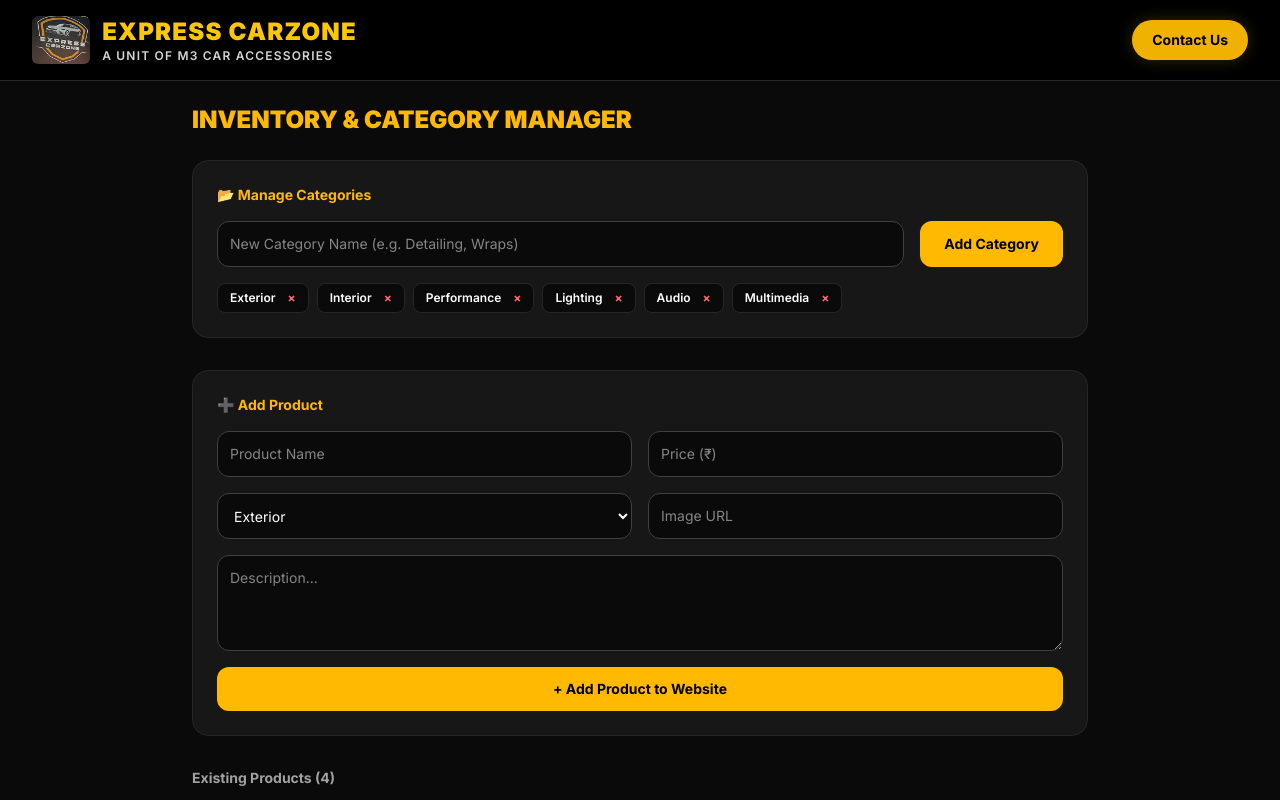
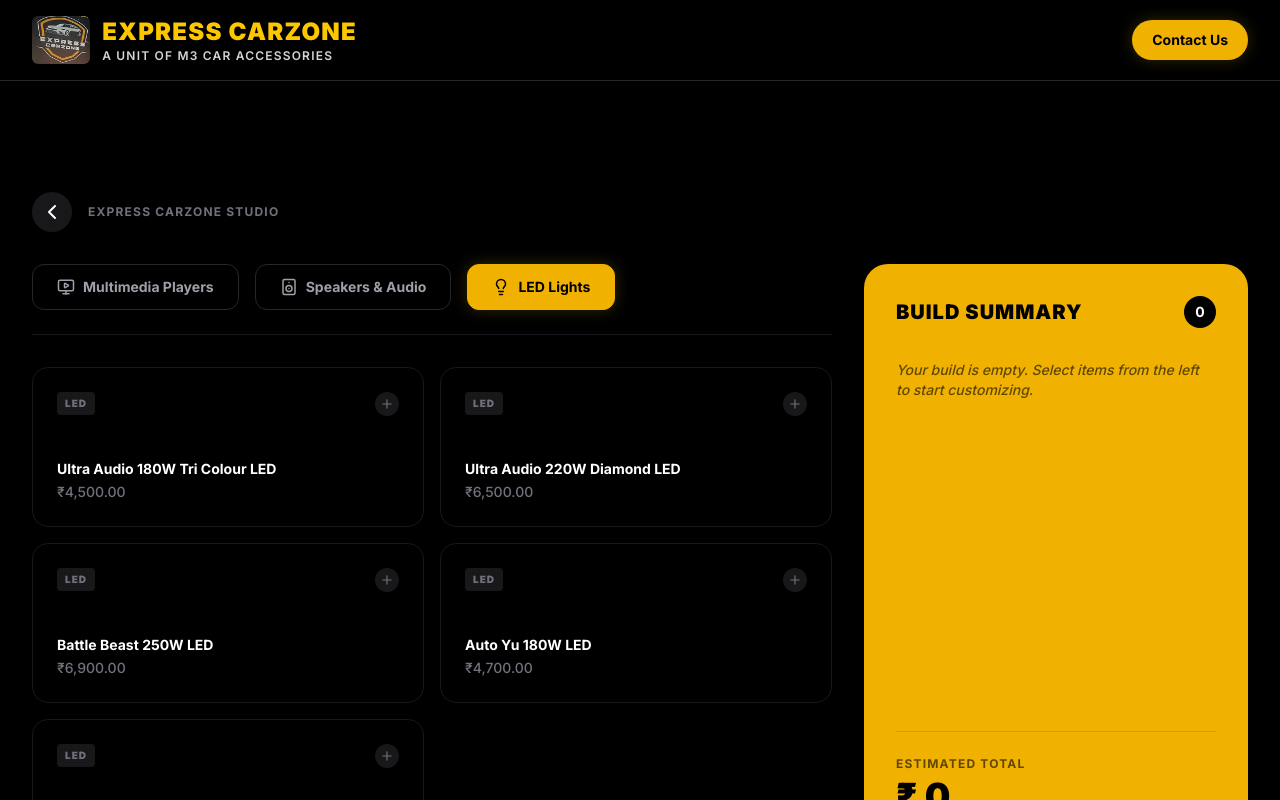
Before and after one commit to arraghul2008-droid/express-carzone, a Next.js app: page /estimator in a window 1280 px wide. Shown: the top 800 px of the page. Built offline with nearby package versions, Linux system fonts and the light colour scheme.

Commit message:
Restore original Virtual Estimator UI

```diff
--- a/src/app/estimator/page.tsx
+++ b/src/app/estimator/page.tsx
@@ -1,164 +1,253 @@
 "use client";
 
-import { useState, useEffect } from "react";
+import { useState, useMemo } from "react";
+import { motion, AnimatePresence } from "framer-motion";
+import { MonitorPlay, Speaker, Lightbulb, Check, Plus, ChevronLeft } from "lucide-react";
+import { useRouter } from "next/navigation";
 
+// Types
 interface Product {
   id: string;
+  category: "multimedia" | "speaker" | "led";
   name: string;
-  price: number;
-  category: string;
-  image: string;
-  desc: string;
+  price: string;
 }
 
-const initialCategories = ["Exterior", "Interior", "Performance", "Lighting", "Audio", "Multimedia"];
-
-const initialProducts: Product[] = [
-  { id: "1", name: "Ceramic Coating (9H)", price: 18500, category: "Exterior", image: "https://images.unsplash.com/photo-1618843479313-40f8afb4b4d8?auto=format&fit=crop&w=600&q=80", desc: "Ultimate paint protection with deep gloss finish." },
-  { id: "2", name: "PPF (Paint Protection Film)", price: 65000, category: "Exterior", image: "https://images.unsplash.com/photo-1503376780353-7e6692767b70?auto=format&fit=crop&w=600&q=80", desc: "Self-healing TPU film protecting against stone chips." },
-  { id: "3", name: "Nappa Leather Seat Covers", price: 14000, category: "Interior", image: "https://images.unsplash.com/photo-1563720223185-11003d516935?auto=format&fit=crop&w=600&q=80", desc: "Custom-fitted luxury upholstery with memory foam." },
-  { id: "4", name: "Sony Multimedia System", price: 22000, category: "Multimedia", image: "https://images.unsplash.com/photo-1584345604476-8ec5e12e42dd?auto=format&fit=crop&w=600&q=80", desc: "Wireless Apple CarPlay and Android Auto display." },
-];
+const categoryConfig = {
+  multimedia: { title: "Multimedia Players", icon: MonitorPlay },
+  speaker: { title: "Speakers & Audio", icon: Speaker },
+  led: { title: "LED Lights", icon: Lightbulb },
+};
 
 export default function EstimatorPage() {
-  const [categories, setCategories] = useState<string[]>(initialCategories);
-  const [products, setProducts] = useState<Product[]>(initialProducts);
+  const router = useRouter();
+  const [activeCategory, setActiveCategory] = useState<keyof typeof categoryConfig>("led");
+  const [selectedItems, setSelectedItems] = useState<Product[]>([]);
 
-  // Form fields
-  const [name, setName] = useState("");
-  const [price, setPrice] = useState("");
-  const [category, setCategory] = useState(initialCategories[0]);
-  const [desc, setDesc] = useState("");
-  const [image, setImage] = useState("");
+  // The full catalog data (You can sync this with a database later)
+  const products: Product[] = [
+    { id: "1", category: "multimedia", name: "Monoblanch Android System 9” TS7 4+64 Basic", price: "7,500.00" },
+    { id: "2", category: "multimedia", name: "Alpha Android System 9” A100 4+64G CP", price: "9,500.00" },
+    { id: "3", category: "multimedia", name: "NFS Elite Series Infotainment System 9” 2+64G CP", price: "12,500.00" },
+    { id: "4", category: "multimedia", name: "Nakamichi NAM5240 Multimedia Receiver 2+64G CP", price: "15,000.00" },
+    { id: "5", category: "multimedia", name: "Unplug Pro Version Multi Media Player T400 Pro 4+64 CP", price: "18,500.00" },
 
-  // New category field
-  const [newCategoryName, setNewCategoryName] = useState("");
+    { id: "6", category: "speaker", name: "Zella Electra Car Speaker 6” 600W", price: "1,800.00" },
+    { id: "7", category: "speaker", name: "Pioneer Car Component Speaker 6.5” 390W (TS-C6021N)", price: "Price on Request" },
+    { id: "8", category: "speaker", name: "Pioneer Car Coaxial Speaker 6.5” 300W (TS-G1620S-2)", price: "Price on Request" },
+    { id: "9", category: "speaker", name: "Aura Storm Component Speaker 6.5” 260W (6.2CSX)", price: "5,900.00" },
+    { id: "10", category: "speaker", name: "Blaupunkt Component Speaker 6.5” 390W (tx 65c)", price: "5,800.00" },
 
-  useEffect(() => {
-    const savedCats = localStorage.getItem("express_categories");
-    const savedProds = localStorage.getItem("express_products");
-    if (savedCats) setCategories(JSON.parse(savedCats));
-    if (savedProds) setProducts(JSON.parse(savedProds));
-  }, []);
+    { id: "11", category: "led", name: "Ultra Audio 180W Tri Colour LED", price: "4,500.00" },
+    { id: "12", category: "led", name: "Ultra Audio 220W Diamond LED", price: "6,500.00" },
+    { id: "13", category: "led", name: "Battle Beast 250W LED", price: "6,900.00" },
+    { id: "14", category: "led", name: "Auto Yu 180W LED", price: "4,700.00" },
+    { id: "15", category: "led", name: "Vision I 320W LED", price: "7,900.00" },
+  ];
 
-  const saveToStorage = (cats: Product["category"][], prods: Product[]) => {
-    setCategories(cats);
-    setProducts(prods);
-    localStorage.setItem("express_categories", JSON.stringify(cats));
-    localStorage.setItem("express_products", JSON.stringify(prods));
-  };
-
-  const handleAddProduct = (e: React.FormEvent) => {
-    e.preventDefault();
-    if (!name || !price) return;
-    const newProduct: Product = {
-      id: Date.now().toString(),
-      name,
-      price: parseFloat(price),
-      category,
-      image: image || "https://images.unsplash.com/photo-1503376780353-7e6692767b70?auto=format&fit=crop&w=600&q=80",
-      desc: desc || "Custom accessory.",
-    };
-    const updated = [newProduct, ...products];
-    saveToStorage(categories, updated);
-    setName("");
-    setPrice("");
-    setDesc("");
-    setImage("");
-    alert("Product added successfully!");
-  };
-
-  const handleAddCategory = (e: React.FormEvent) => {
-    e.preventDefault();
-    const trimmed = newCategoryName.trim();
-    if (!trimmed || categories.includes(trimmed)) {
-      alert("Invalid category name or category already exists!");
-      return;
-    }
-    const updatedCats = [...categories, trimmed];
-    saveToStorage(updatedCats, products);
-    setNewCategoryName("");
-    alert(`Category "${trimmed}" added successfully!`);
-  };
-
-  const handleDeleteCategory = (catToDelete: string) => {
-    if (confirm(`Delete category "${catToDelete}"? Products under it will move to Exterior.`)) {
-      const updatedCats = categories.filter((c) => c !== catToDelete);
-      const updatedProds = products.map((p) => p.category === catToDelete ? { ...p, category: "Exterior" } : p);
-      saveToStorage(updatedCats, updatedProds);
+  // Logic to toggle items in and out of the Build Summary
+  const toggleItem = (product: Product) => {
+    const isSelected = selectedItems.find((item) => item.id === product.id);
+    if (isSelected) {
+      setSelectedItems(selectedItems.filter((item) => item.id !== product.id));
+    } else {
+      setSelectedItems([...selectedItems, product]);
     }
   };
 
-  const handleDeleteProduct = (id: string) => {
-    const updated = products.filter((p) => p.id !== id);
-    saveToStorage(categories, updated);
+  // Helper to calculate total price (ignoring "Price on Request")
+  const estimatedTotal = useMemo(() => {
+    return selectedItems.reduce((total, item) => {
+      const priceVal = parseInt(item.price.replace(/,/g, ""));
+      return total + (isNaN(priceVal) ? 0 : priceVal);
+    }, 0);
+  }, [selectedItems]);
+
+  // ==========================================
+  // WHATSAPP CHECKOUT LOGIC
+  // ==========================================
+  const handleWhatsAppCheckout = () => {
+    if (selectedItems.length === 0) {
+      alert("Please select at least one item for your build.");
+      return;
+    }
+
+    const phoneNumber = "919787011740"; // Indian Country Code + Owners Number
+
+    let message = "🚗 *New Build Request* 🚗\n\nHi Express Carzone, I'm interested in the following setup:\n\n";
+
+    selectedItems.forEach((item) => {
+      message += `• ${item.name} - ₹${item.price}\n`;
+    });
+
+    message += `\n*Estimated Total: ₹${estimatedTotal.toLocaleString("en-IN")}*\n\nPlease let me know when I can drop my car off!`;
+
+    const encodedMessage = encodeURIComponent(message);
+    const whatsappUrl = `https://wa.me/${phoneNumber}?text=${encodedMessage}`;
+
+    // Opens WhatsApp in a new tab
+    window.open(whatsappUrl, "_blank");
   };
 
   return (
-    <div className="min-h-screen bg-neutral-950 text-white p-6 pb-24">
-      <div className="max-w-4xl mx-auto">
-        <h1 className="text-2xl font-black text-amber-400 mb-6">INVENTORY & CATEGORY MANAGER</h1>
+    <div className="min-h-screen bg-black pt-28 pb-20">
+      <div className="max-w-7xl mx-auto px-4 sm:px-6 lg:px-8">
 
-        {/* Add Category Section */}
-        <div className="bg-neutral-900 border border-neutral-800 p-6 rounded-2xl mb-8">
-          <h2 className="text-sm font-bold text-amber-400 mb-4">📂 Manage Categories</h2>
-          <form onSubmit={handleAddCategory} className="flex gap-4 mb-4">
-            <input
-              type="text"
-              placeholder="New Category Name (e.g. Detailing, Wraps)"
-              value={newCategoryName}
-              onChange={(e) => setNewCategoryName(e.target.value)}
-              className="flex-1 bg-neutral-950 border border-neutral-700 p-3 rounded-xl text-sm text-white"
-              required
-            />
-            <button type="submit" className="bg-amber-400 text-black font-bold px-6 py-3 rounded-xl hover:bg-amber-300 transition text-sm">
-              Add Category
-            </button>
-          </form>
-          <div className="flex flex-wrap gap-2">
-            {categories.map((cat) => (
-              <div key={cat} className="bg-neutral-950 border border-neutral-800 px-3 py-1.5 rounded-lg flex items-center gap-3 text-xs">
-                <span className="font-semibold">{cat}</span>
-                {categories.length > 1 && (
-                  <button onClick={() => handleDeleteCategory(cat)} className="text-red-400 hover:text-red-300 font-bold">×</button>
-                )}
-              </div>
-            ))}
+        {/* Top Header / Back Button */}
+        <div className="flex items-center gap-4 mb-8">
+          <button
+            onClick={() => router.push("/build")}
+            className="p-2 bg-zinc-900 rounded-full hover:bg-yellow-500 hover:text-black text-white transition-colors"
+          >
+            <ChevronLeft size={24} />
+          </button>
+          <div className="text-xs font-bold text-zinc-500 uppercase tracking-widest">
+            Express Carzone Studio
           </div>
         </div>
 
-        {/* Add Product Section */}
-        <div className="bg-neutral-900 border border-neutral-800 p-6 rounded-2xl mb-8">
-          <h2 className="text-sm font-bold text-amber-400 mb-4">➕ Add Product</h2>
-          <form onSubmit={handleAddProduct} className="grid grid-cols-1 md:grid-cols-2 gap-4">
-            <input type="text" placeholder="Product Name" value={name} onChange={(e) => setName(e.target.value)} required className="bg-neutral-950 border border-neutral-700 p-3 rounded-xl text-sm text-white" />
-            <input type="number" placeholder="Price (₹)" value={price} onChange={(e) => setPrice(e.target.value)} required className="bg-neutral-950 border border-neutral-700 p-3 rounded-xl text-sm text-white" />
-            <select value={category} onChange={(e) => setCategory(e.target.value)} className="bg-neutral-950 border border-neutral-700 p-3 rounded-xl text-sm text-white">
-              {categories.map((c) => <option key={c} value={c}>{c}</option>)}
-            </select>
-            <input type="text" placeholder="Image URL" value={image} onChange={(e) => setImage(e.target.value)} className="bg-neutral-950 border border-neutral-700 p-3 rounded-xl text-sm text-white" />
-            <textarea placeholder="Description..." value={desc} onChange={(e) => setDesc(e.target.value)} className="md:col-span-2 bg-neutral-950 border border-neutral-700 p-3 rounded-xl text-sm text-white h-24" />
-            <button type="submit" className="md:col-span-2 bg-amber-400 text-black font-bold py-3 rounded-xl hover:bg-amber-300 transition text-sm">
-              + Add Product to Website
-            </button>
-          </form>
-        </div>
+        <div className="grid grid-cols-1 lg:grid-cols-3 gap-8">
 
-        {/* Product List */}
-        <h2 className="text-sm font-bold text-neutral-400 mb-4">Existing Products ({products.length})</h2>
-        <div className="space-y-3">
-          {products.map((p) => (
-            <div key={p.id} className="bg-neutral-900 border border-neutral-800 p-4 rounded-xl flex justify-between items-center">
-              <div>
-                <span className="text-[10px] bg-amber-400/20 text-amber-400 px-2 py-0.5 rounded font-bold uppercase">{p.category}</span>
-                <h3 className="font-bold text-sm mt-1">{p.name}</h3>
-                <p className="text-xs text-amber-400 font-semibold">₹{p.price.toLocaleString("en-IN")}</p>
+          {/* ================= LEFT SIDE: SELECTION GRID ================= */}
+          <div className="lg:col-span-2 space-y-8">
+
+            {/* Category Navigation Tabs */}
+            <div className="flex flex-wrap gap-4 border-b border-zinc-900 pb-6">
+              {(Object.keys(categoryConfig) as Array<keyof typeof categoryConfig>).map((key) => {
+                const category = categoryConfig[key];
+                const Icon = category.icon;
+                const isActive = activeCategory === key;
+
+                return (
+                  <button
+                    key={key}
+                    onClick={() => setActiveCategory(key)}
+                    className={`flex items-center gap-2 px-6 py-3 rounded-xl font-bold text-sm transition-all border ${
+                      isActive
+                        ? "bg-yellow-500 text-black border-yellow-500 shadow-[0_0_15px_rgba(250,204,21,0.2)]"
+                        : "bg-transparent text-zinc-400 border-zinc-800 hover:border-zinc-600"
+                    }`}
+                  >
+                    <Icon size={18} />
+                    {category.title}
+                  </button>
+                );
+              })}
+            </div>
+
+            {/* Product Grid */}
+            <motion.div
+              key={activeCategory}
+              initial={{ opacity: 0, y: 10 }}
+              animate={{ opacity: 1, y: 0 }}
+              className="grid grid-cols-1 sm:grid-cols-2 gap-4"
+            >
+              {products
+                .filter(p => p.category === activeCategory)
+                .map((product) => {
+                  const isSelected = selectedItems.some(item => item.id === product.id);
+
+                  return (
+                    <div
+                      key={product.id}
+                      onClick={() => toggleItem(product)}
+                      className={`relative p-6 rounded-2xl cursor-pointer transition-all border flex flex-col justify-between h-40 ${
+                        isSelected
+                          ? "bg-yellow-500/10 border-yellow-500 shadow-[0_0_20px_rgba(250,204,21,0.05)]"
+                          : "bg-black border-zinc-900 hover:border-zinc-700"
+                      }`}
+                    >
+                      <div className="flex justify-between items-start">
+                        <span className="text-[10px] font-black text-zinc-500 uppercase tracking-widest bg-zinc-900 px-2 py-1 rounded">
+                          {product.category.replace("-", " ")}
+                        </span>
+
+                        {/* Add / Check Icon */}
+                        <div className={`w-6 h-6 rounded-full flex items-center justify-center transition-colors ${
+                          isSelected ? "bg-yellow-500 text-black" : "bg-zinc-900 text-zinc-500"
+                        }`}>
+                          {isSelected ? <Check size={14} strokeWidth={3} /> : <Plus size={14} />}
+                        </div>
+                      </div>
+
+                      <div>
+                        <h3 className={`text-sm font-bold leading-snug mb-1 ${isSelected ? "text-yellow-400" : "text-white"}`}>
+                          {product.name}
+                        </h3>
+                        <p className="text-zinc-500 font-medium text-sm">
+                          {product.price === "Price on Request" ? product.price : `₹${product.price}`}
+                        </p>
+                      </div>
+                    </div>
+                  );
+                })}
+            </motion.div>
+          </div>
+
+          {/* ================= RIGHT SIDE: BUILD SUMMARY ================= */}
+          <div className="lg:col-span-1">
+            <div className="bg-yellow-500 rounded-3xl p-6 sm:p-8 sticky top-28 flex flex-col h-[calc(100vh-140px)] min-h-[500px]">
+
+              <div className="flex justify-between items-center mb-8">
+                <h2 className="text-xl font-black text-black uppercase tracking-wider">
+                  Build Summary
+                </h2>
+                <div className="w-8 h-8 bg-black text-white rounded-full flex items-center justify-center font-bold text-sm">
+                  {selectedItems.length}
+                </div>
               </div>
-              <button onClick={() => handleDeleteProduct(p.id)} className="bg-red-500/20 text-red-400 px-3 py-1.5 rounded-lg text-xs font-bold hover:bg-red-500 hover:text-white transition">
-                Delete
-              </button>
+
+              {/* Selected Items List */}
+              <div className="flex-1 overflow-y-auto space-y-6 pr-2 scrollbar-hide">
+                <AnimatePresence>
+                  {selectedItems.length === 0 && (
+                    <motion.p
+                      initial={{ opacity: 0 }}
+                      animate={{ opacity: 1 }}
+                      className="text-black/60 font-medium text-sm italic"
+                    >
+                      Your build is empty. Select items from the left to start customizing.
+                    </motion.p>
+                  )}
+                  {selectedItems.map((item) => (
+                    <motion.div
+                      key={item.id}
+                      initial={{ opacity: 0, x: -20 }}
+                      animate={{ opacity: 1, x: 0 }}
+                      exit={{ opacity: 0, x: 20 }}
+                      className="flex justify-between items-start gap-4"
+                    >
+                      <h4 className="text-black font-bold text-sm leading-tight flex-1">
+                        {item.name}
+                      </h4>
+                      <span className="text-black font-black text-sm whitespace-nowrap">
+                        {item.price === "Price on Request" ? "TBD" : `₹${item.price}`}
+                      </span>
+                    </motion.div>
+                  ))}
+                </AnimatePresence>
+              </div>
+
+              {/* Totals & Checkout Button */}
+              <div className="pt-6 border-t border-black/10 mt-auto">
+                <p className="text-black/60 text-xs font-bold uppercase tracking-widest mb-1">
+                  Estimated Total
+                </p>
+                <h1 className="text-4xl font-black text-black">
+                  ₹ {estimatedTotal.toLocaleString("en-IN")}
+                </h1>
+
+                <button
+                  onClick={handleWhatsAppCheckout}
+                  className="w-full bg-black hover:bg-zinc-900 text-white font-bold py-4 rounded-xl transition-all uppercase tracking-wider text-sm mt-6 shadow-xl hover:shadow-2xl"
+                >
+                  Request This Build
+                </button>
+              </div>
+
             </div>
-          ))}
+          </div>
+
         </div>
       </div>
     </div>
```
